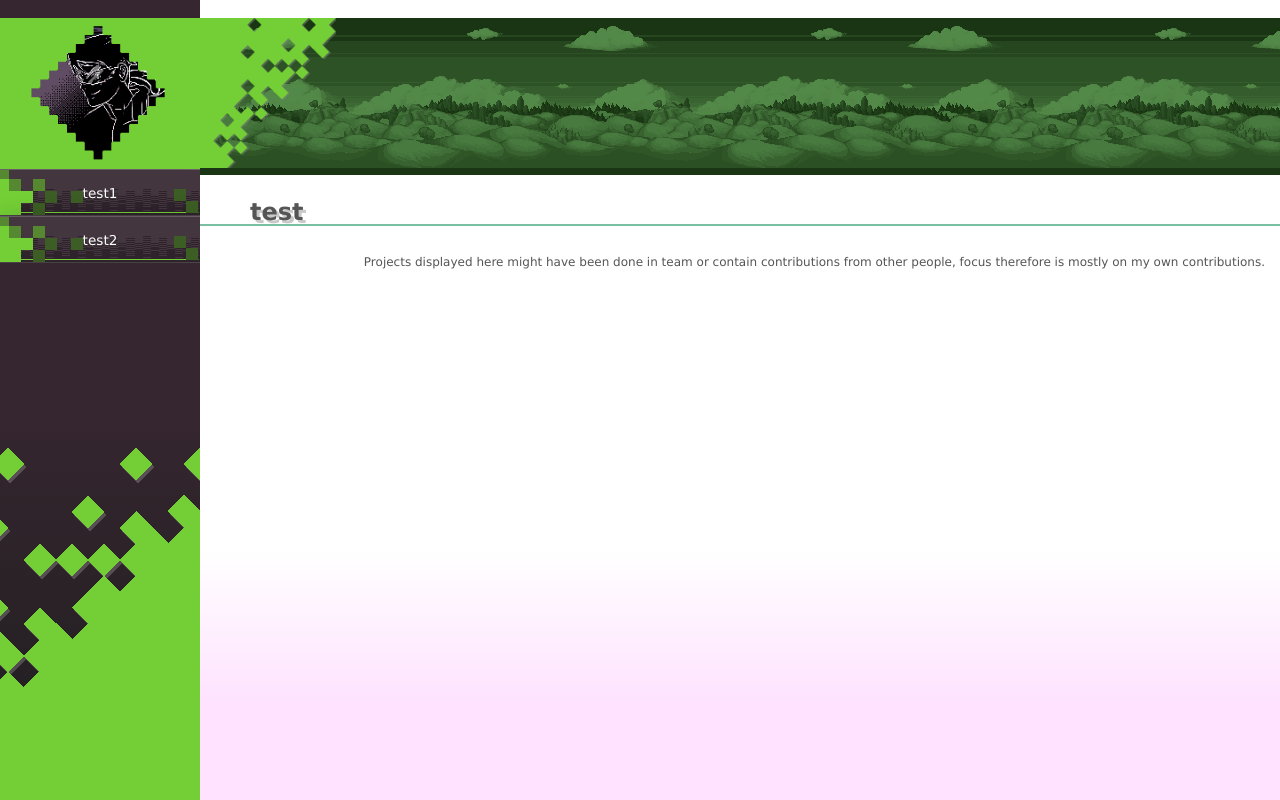
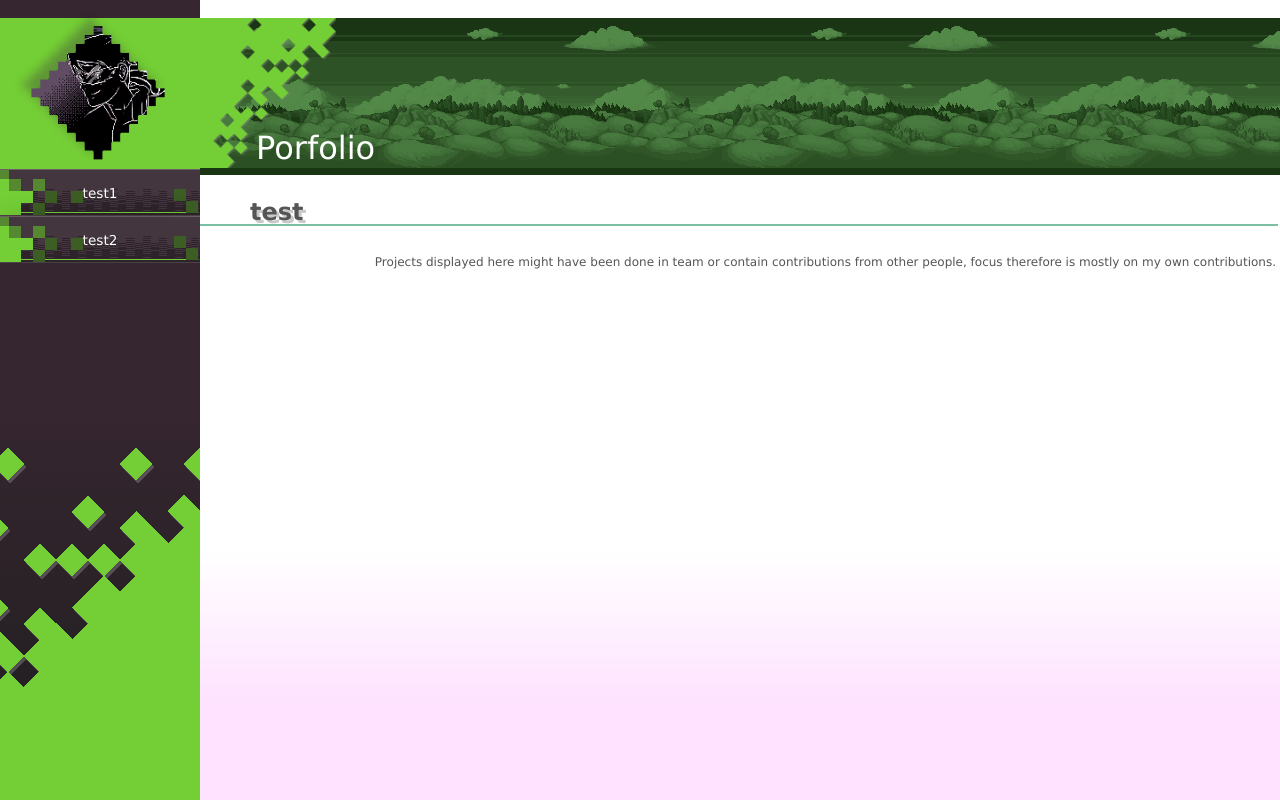
Before and after one commit to Ace-Lite/Porfolio, a plain HTML site: page index.html in a window 1280 px wide. Drawn offline with nearby package versions, Linux system fonts and the light colour scheme.

Commit message:
Some text warping fixes

```diff
--- a/index.html
+++ b/index.html
@@ -26,20 +26,23 @@
         <div id="banner2">
             <img id = "cornerImage2" src = "images/cornergraphic2.png">
             <div id="header"></div>
+            <div id="headertext">Porfolio</div>
         </div>
 
         <div class="content">
             <div id="insertContent"></div>
             <script> ChangeSwitch(0); // default </script>
+
+            <div style="clear: both;"></div>
+
+            <div id="footer">
+                <br /><br />
+                Projects displayed here might have been done in team or contain contributions from other people, focus therefore is mostly on my own contributions.
+            </div>
         </div>
 
 
 
-        <div style="clear: both;"></div>
 
-        <div id="footer">
-            <br /><br />
-            Projects displayed here might have been done in team or contain contributions from other people, focus therefore is mostly on my own contributions.
-        </div>
     </body>
 </html>
--- a/style.css
+++ b/style.css
@@ -136,10 +136,12 @@ ul#menu li a:hover, ul#menu li a.active {
 }
 
 #logo {
+	cursor:pointer;
 	width: auto;
 	height:142px;
 	padding-left:13.5%;
 	padding-top:1%;
+	filter: drop-shadow(-8px -8px 4px #27023947)
 }
 
 #header {
@@ -147,6 +149,16 @@ ul#menu li a:hover, ul#menu li a.active {
 	vertical-align: right;
 	z-index: 3;
 }
+
+#headertext {
+	position: absolute;
+	left: 256px;
+	top: 75%;
+
+	font-size: xx-large;
+	text-align: left;
+}
+
 .sideBar {
 	height: 100%;
 	width: 200px;
@@ -159,14 +171,16 @@ ul#menu li a:hover, ul#menu li a.active {
 	background-image: linear-gradient(180deg,#362630, #362630, #1e1e1e);
 }
 #content {
-	display: block;
-	width: 100%;
-	margin-left: 25%;
+	padding-left: 25%;
 	margin-bottom: 15px;
 }
 
 #insertContent {
 	padding-top: 180px;
+	word-wrap: break-word;
+	width: auto;
+	overflow-x: hidden;
+	overflow-y: hidden;
 }
 
 .pageitem {
@@ -179,9 +193,15 @@ ul#menu li a:hover, ul#menu li a.active {
 #footer {
 	border-top: 2px solid #79BFA1;
 	text-align: right;
-	padding: 15px;
+	width: calc(100% - 156px);
+	margin-left: 150px;
+	padding-top: 15px;
+	padding-right: 15px;
+	padding-inline: 2px;
+	padding-bottom: 15px;
 	font-size: 75%;
 	line-height: 70%;
 	margin-top: auto 0;
+	word-wrap: break-word;
 	clear: both;
 }
```
